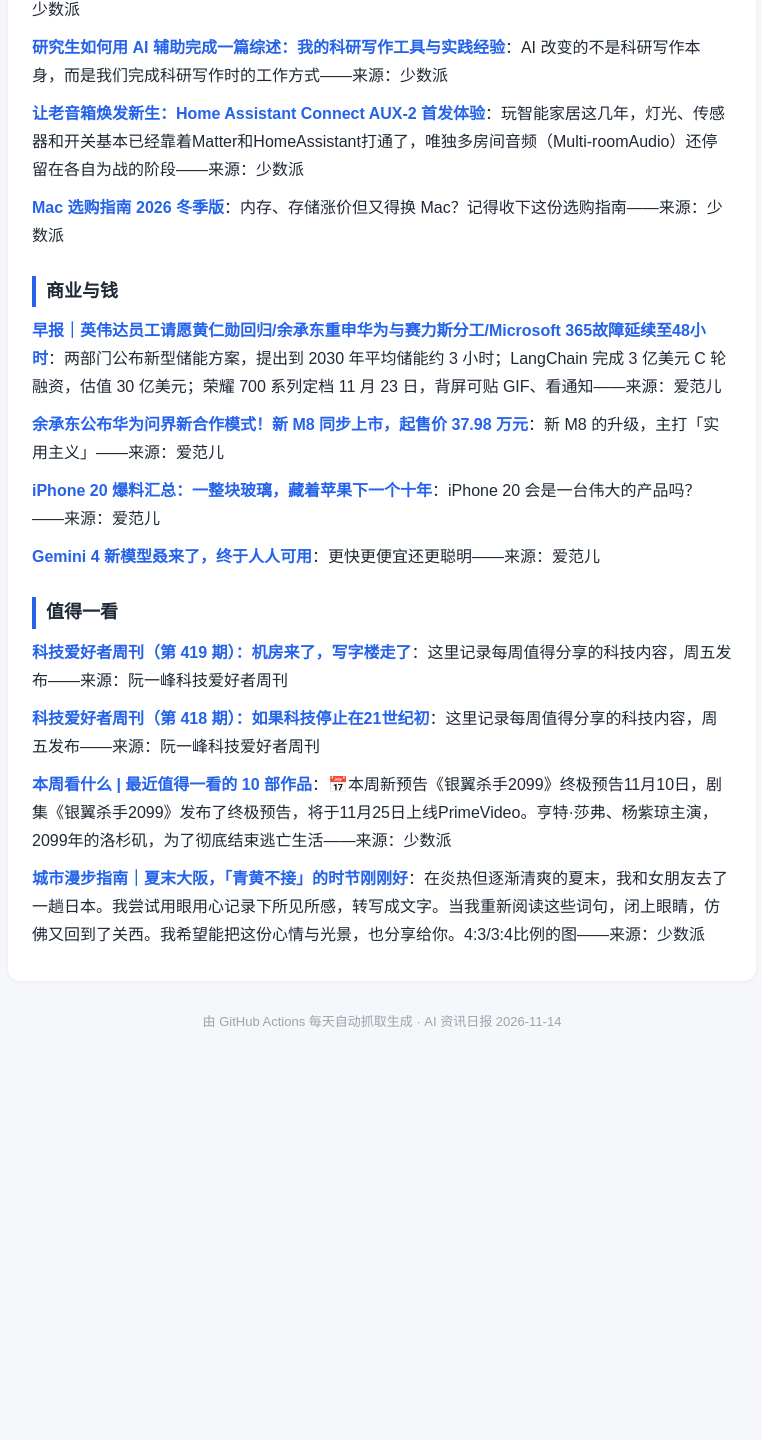
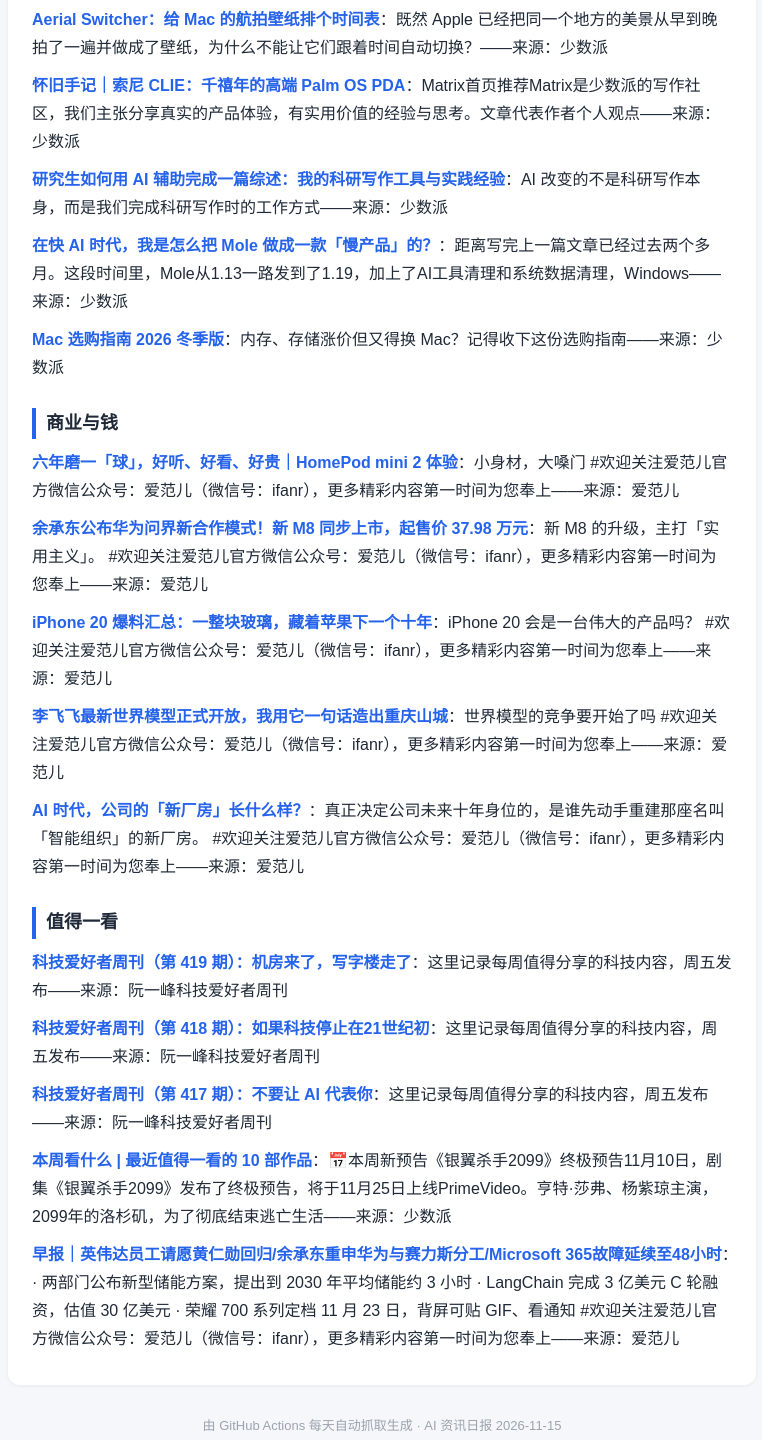
Before and after one commit to zyq15117903985-commits/ai-news-daily, a plain HTML site: page index.html in a window 1280 px wide. Shown: the part 669-2109 px from the top of the page, without its empty margins (258-1020 px from the left). Before the commit the page ends 1742 px from the top, so only its background shows below. Drawn offline with Linux system fonts and the light colour scheme.

Commit message:
daily update 2026-11-15

```diff
--- a/index.html
+++ b/index.html
@@ -3,7 +3,7 @@
 <head>
 <meta charset="utf-8">
 <meta name="viewport" content="width=device-width, initial-scale=1">
-<title>AI 资讯日报 2026-11-14</title>
+<title>AI 资讯日报 2026-11-15</title>
 <style>
   * { box-sizing: border-box; }
   body { font-family: "Microsoft YaHei", "PingFang SC", sans-serif;
@@ -35,35 +35,39 @@
 <body>
 <header class="hero"><div class="wrap">
   <h1>📰 AI 资讯日报</h1>
-  <div class="date">AI 资讯日报 2026-11-14 · 每天早上 7 点自动更新</div>
+  <div class="date">AI 资讯日报 2026-11-15 · 每天早上 7 点自动更新</div>
 </div></header>
 <div class="wrap">
   <div class="card">
 <h2>今日速览</h2>
-<p>英伟达高层变动引发关注，员工集体请愿黄仁勋回归；科技爱好者周刊分享最新科技动态；华为问界新合作模式公布，新M8同步上市。</p>
+<p>英伟达高层变动引发关注，黄仁勋辞职，员工集体请愿；马斯克再创历史，人类首次用“筷子”夹住星舰飞船；AI技术不断突破，DeepSeek开放全家桶API。</p>
 <h2>AI 趋势</h2>
 <p><b><a href="https://www.qbitai.com/2026/11/510297.html" target="_blank">英伟达上演“奥特曼2.0”，员工集体请愿：让老黄回家！</a></b>：马斯克也签名了——来源：量子位</p>
+<p><b><a href="https://www.qbitai.com/2026/11/510232.html" target="_blank">史上最严湿实验预测基准发布！推理拉满、算力翻5倍也白搭</a></b>：斯坦福、哈佛、康奈尔……十余家顶尖团队齐坐一桌了——来源：量子位</p>
 <p><b><a href="https://www.qbitai.com/2026/11/509995.html" target="_blank">黄仁勋辞职，英伟达33年首换帅，市值蒸发超3万亿</a></b>：一个时代结束了——来源：量子位</p>
-<p><b><a href="https://www.ifanr.com/1689379?utm_source=rss&amp;utm_medium=rss&amp;utm_campaign=" target="_blank">李飞飞最新世界模型正式开放，我用它一句话造出重庆山城</a></b>：世界模型的竞争要开始了吗——来源：爱范儿</p>
 <p><b><a href="https://www.qbitai.com/2026/11/510003.html" target="_blank">DeepSeek开放全家桶API</a></b>：官方App功能均可自由组合调用——来源：量子位</p>
+<p><b><a href="https://www.qbitai.com/2026/11/509827.html" target="_blank">MEET2027含金量再加码：AI4S/量子计算/AI Infra…第二批嘉宾强势来袭！</a></b>：12.9 北京，来MEET2027现场——来源：量子位</p>
 <h2>产品与工具</h2>
+<p><b><a href="https://sspai.com/post/118392" target="_blank">Aerial Switcher：给 Mac 的航拍壁纸排个时间表</a></b>：既然 Apple 已经把同一个地方的美景从早到晚拍了一遍并做成了壁纸，为什么不能让它们跟着时间自动切换？——来源：少数派</p>
 <p><b><a href="https://sspai.com/post/118276" target="_blank">怀旧手记｜索尼 CLIE：千禧年的高端 Palm OS PDA</a></b>：Matrix首页推荐Matrix是少数派的写作社区，我们主张分享真实的产品体验，有实用价值的经验与思考。文章代表作者个人观点——来源：少数派</p>
 <p><b><a href="https://sspai.com/post/118153" target="_blank">研究生如何用 AI 辅助完成一篇综述：我的科研写作工具与实践经验</a></b>：AI 改变的不是科研写作本身，而是我们完成科研写作时的工作方式——来源：少数派</p>
-<p><b><a href="https://sspai.com/post/118921" target="_blank">让老音箱焕发新生：Home Assistant Connect AUX-2 首发体验</a></b>：玩智能家居这几年，灯光、传感器和开关基本已经靠着Matter和HomeAssistant打通了，唯独多房间音频（Multi-roomAudio）还停留在各自为战的阶段——来源：少数派</p>
+<p><b><a href="https://sspai.com/post/118512" target="_blank">在快 AI 时代，我是怎么把 Mole 做成一款「慢产品」的？</a></b>：距离写完上一篇文章已经过去两个多月。这段时间里，Mole从1.13一路发到了1.19，加上了AI工具清理和系统数据清理，Windows——来源：少数派</p>
 <p><b><a href="https://sspai.com/post/85735" target="_blank">Mac 选购指南 2026 冬季版</a></b>：内存、存储涨价但又得换 Mac？记得收下这份选购指南——来源：少数派</p>
 <h2>商业与钱</h2>
-<p><b><a href="https://www.ifanr.com/1689450?utm_source=rss&amp;utm_medium=rss&amp;utm_campaign=" target="_blank">早报｜英伟达员工请愿黄仁勋回归/余承东重申华为与赛力斯分工/Microsoft 365故障延续至48小时</a></b>：两部门公布新型储能方案，提出到 2030 年平均储能约 3 小时；LangChain 完成 3 亿美元 C 轮融资，估值 30 亿美元；荣耀 700 系列定档 11 月 23 日，背屏可贴 GIF、看通知——来源：爱范儿</p>
-<p><b><a href="https://www.ifanr.com/1689432?utm_source=rss&amp;utm_medium=rss&amp;utm_campaign=" target="_blank">余承东公布华为问界新合作模式！新 M8 同步上市，起售价 37.98 万元</a></b>：新 M8 的升级，主打「实用主义」——来源：爱范儿</p>
-<p><b><a href="https://www.ifanr.com/1689409?utm_source=rss&amp;utm_medium=rss&amp;utm_campaign=" target="_blank">iPhone 20 爆料汇总：一整块玻璃，藏着苹果下一个十年</a></b>：iPhone 20 会是一台伟大的产品吗？——来源：爱范儿</p>
-<p><b><a href="https://www.ifanr.com/1689267?utm_source=rss&amp;utm_medium=rss&amp;utm_campaign=" target="_blank">Gemini 4 新模型叒来了，终于人人可用</a></b>：更快更便宜还更聪明——来源：爱范儿</p>
+<p><b><a href="https://www.ifanr.com/1689473?utm_source=rss&amp;utm_medium=rss&amp;utm_campaign=" target="_blank">六年磨一「球」，好听、好看、好贵｜HomePod mini 2 体验</a></b>：小身材，大嗓门 #欢迎关注爱范儿官方微信公众号：爱范儿（微信号：ifanr），更多精彩内容第一时间为您奉上——来源：爱范儿</p>
+<p><b><a href="https://www.ifanr.com/1689432?utm_source=rss&amp;utm_medium=rss&amp;utm_campaign=" target="_blank">余承东公布华为问界新合作模式！新 M8 同步上市，起售价 37.98 万元</a></b>：新 M8 的升级，主打「实用主义」。 #欢迎关注爱范儿官方微信公众号：爱范儿（微信号：ifanr），更多精彩内容第一时间为您奉上——来源：爱范儿</p>
+<p><b><a href="https://www.ifanr.com/1689409?utm_source=rss&amp;utm_medium=rss&amp;utm_campaign=" target="_blank">iPhone 20 爆料汇总：一整块玻璃，藏着苹果下一个十年</a></b>：iPhone 20 会是一台伟大的产品吗？ #欢迎关注爱范儿官方微信公众号：爱范儿（微信号：ifanr），更多精彩内容第一时间为您奉上——来源：爱范儿</p>
+<p><b><a href="https://www.ifanr.com/1689379?utm_source=rss&amp;utm_medium=rss&amp;utm_campaign=" target="_blank">李飞飞最新世界模型正式开放，我用它一句话造出重庆山城</a></b>：世界模型的竞争要开始了吗 #欢迎关注爱范儿官方微信公众号：爱范儿（微信号：ifanr），更多精彩内容第一时间为您奉上——来源：爱范儿</p>
+<p><b><a href="https://www.ifanr.com/1689182?utm_source=rss&amp;utm_medium=rss&amp;utm_campaign=" target="_blank">AI 时代，公司的「新厂房」长什么样？</a></b>：真正决定公司未来十年身位的，是谁先动手重建那座名叫「智能组织」的新厂房。 #欢迎关注爱范儿官方微信公众号：爱范儿（微信号：ifanr），更多精彩内容第一时间为您奉上——来源：爱范儿</p>
 <h2>值得一看</h2>
 <p><b><a href="http://www.ruanyifeng.com/blog/2026/11/weekly-issue-419.html" target="_blank">科技爱好者周刊（第 419 期）：机房来了，写字楼走了</a></b>：这里记录每周值得分享的科技内容，周五发布——来源：阮一峰科技爱好者周刊</p>
 <p><b><a href="http://www.ruanyifeng.com/blog/2026/11/weekly-issue-418.html" target="_blank">科技爱好者周刊（第 418 期）：如果科技停止在21世纪初</a></b>：这里记录每周值得分享的科技内容，周五发布——来源：阮一峰科技爱好者周刊</p>
+<p><b><a href="http://www.ruanyifeng.com/blog/2026/10/weekly-issue-417.html" target="_blank">科技爱好者周刊（第 417 期）：不要让 AI 代表你</a></b>：这里记录每周值得分享的科技内容，周五发布——来源：阮一峰科技爱好者周刊</p>
 <p><b><a href="https://sspai.com/post/118999" target="_blank">本周看什么 | 最近值得一看的 10 部作品</a></b>：📅本周新预告《银翼杀手2099》终极预告11月10日，剧集《银翼杀手2099》发布了终极预告，将于11月25日上线PrimeVideo。亨特·莎弗、杨紫琼主演，2099年的洛杉矶，为了彻底结束逃亡生活——来源：少数派</p>
-<p><b><a href="https://sspai.com/post/118366" target="_blank">城市漫步指南｜夏末大阪，「青黄不接」的时节刚刚好</a></b>：在炎热但逐渐清爽的夏末，我和女朋友去了一趟日本。我尝试用眼用心记录下所见所感，转写成文字。当我重新阅读这些词句，闭上眼睛，仿佛又回到了关西。我希望能把这份心情与光景，也分享给你。4:3/3:4比例的图——来源：少数派</p>
+<p><b><a href="https://www.ifanr.com/1689450?utm_source=rss&amp;utm_medium=rss&amp;utm_campaign=" target="_blank">早报｜英伟达员工请愿黄仁勋回归/余承东重申华为与赛力斯分工/Microsoft 365故障延续至48小时</a></b>：· 两部门公布新型储能方案，提出到 2030 年平均储能约 3 小时 · LangChain 完成 3 亿美元 C 轮融资，估值 30 亿美元 · 荣耀 700 系列定档 11 月 23 日，背屏可贴 GIF、看通知 #欢迎关注爱范儿官方微信公众号：爱范儿（微信号：ifanr），更多精彩内容第一时间为您奉上——来源：爱范儿</p>
   </div>
 
-<footer>由 GitHub Actions 每天自动抓取生成 · AI 资讯日报 2026-11-14</footer>
+<footer>由 GitHub Actions 每天自动抓取生成 · AI 资讯日报 2026-11-15</footer>
 </div>
 </body>
 </html>
```
